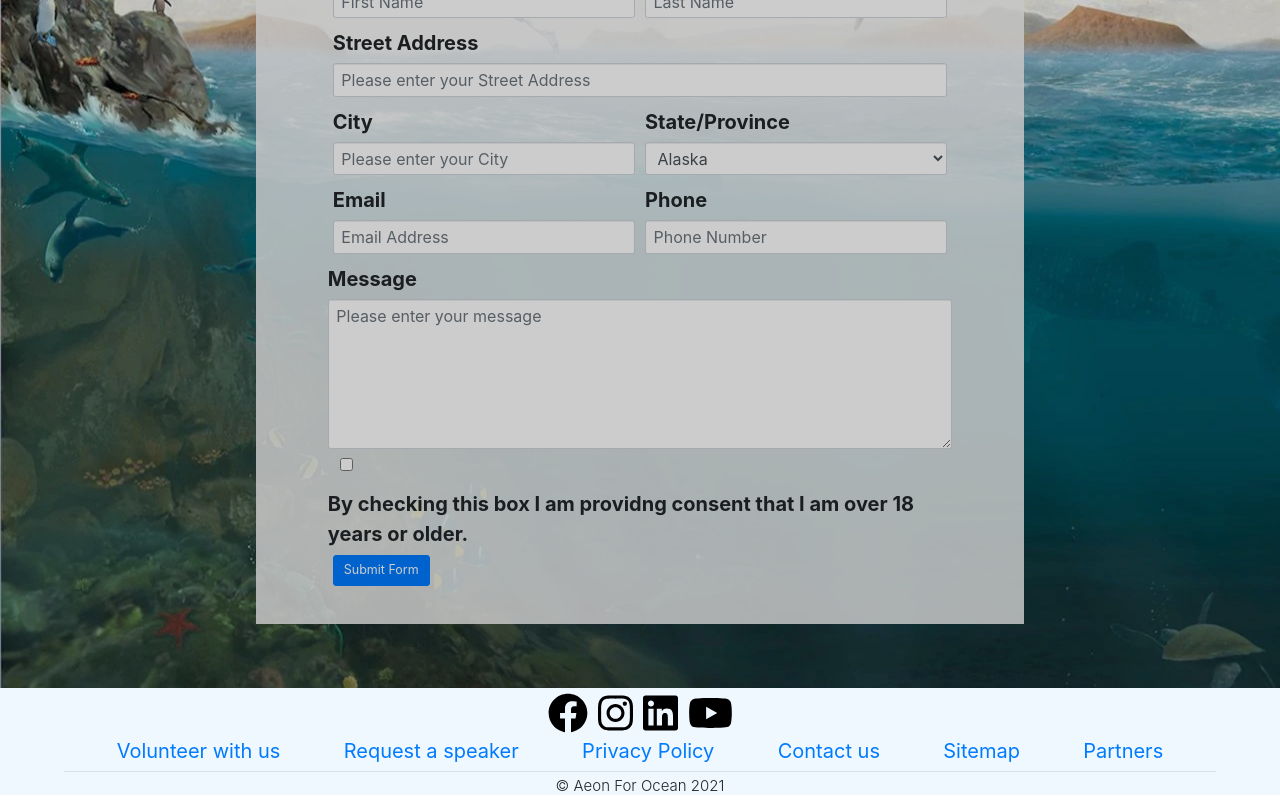
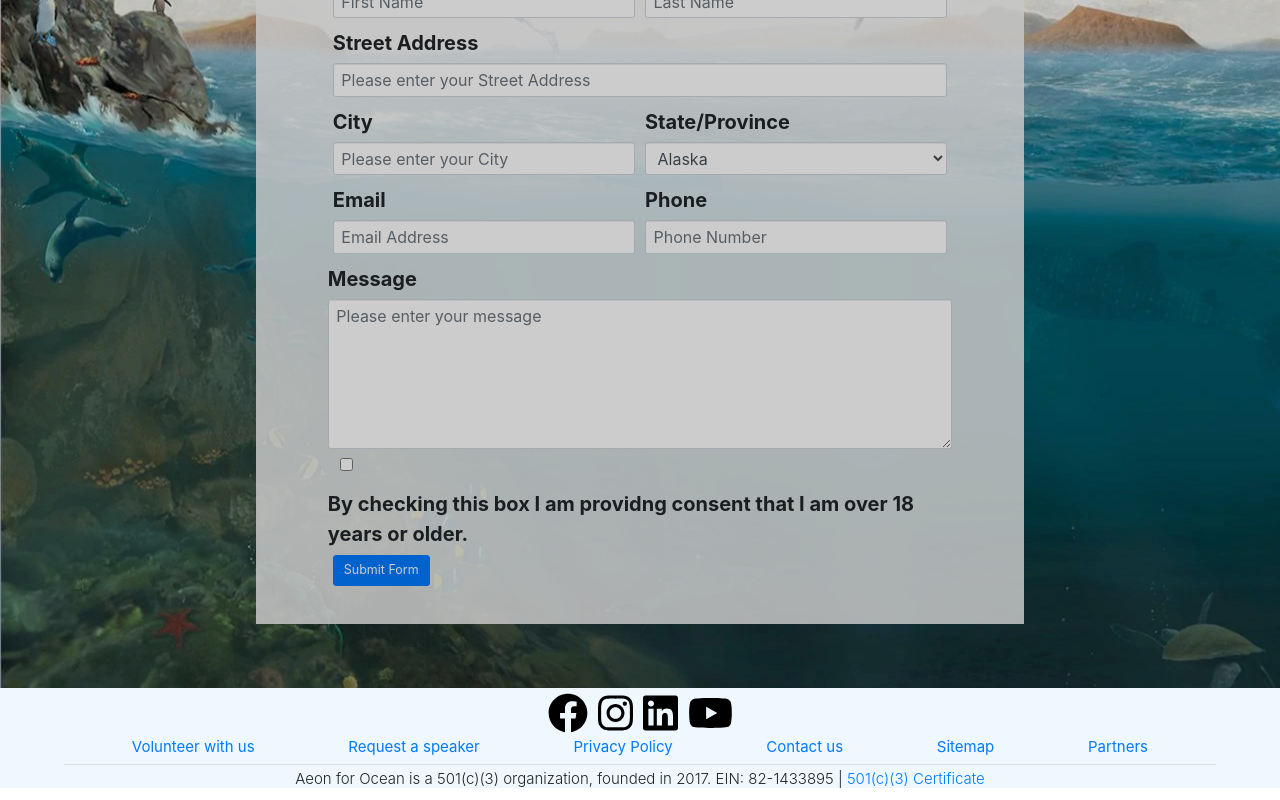
Before and after one commit to aeonforocean/NewWebsiteDesign, a React (Create React App) app: page /request-speaker in a window 1280 px wide. Shown: the part 292-1092 px from the top of the page. Built offline with nearby package versions, Linux system fonts and the light colour scheme.

Commit message:
footer tweaks

```diff
--- a/src/components/Footer/index.jsx
+++ b/src/components/Footer/index.jsx
@@ -2,6 +2,7 @@ import React from "react";
 import { Container, Row, Col } from "react-bootstrap";
 import { FontAwesomeIcon } from "@fortawesome/react-fontawesome";
 import { faFacebook, faInstagram, faLinkedin, faYoutube } from "@fortawesome/free-brands-svg-icons";
+import certificate from '../../docs/501c3_DeterminationLetter.pdf';
 
 function Footer() {
     return (
@@ -37,7 +38,7 @@ function Footer() {
                 </Row>
             </Container>
             <hr></hr>
-            <h4 class="text-center">© Aeon For Ocean 2021</h4>
+            <h4 class="text-center">Aeon for Ocean is a 501(c)(3) organization, founded in 2017. EIN: 82-1433895 | <a href={certificate} target="blank">501(c)(3) Certificate</a></h4>
         </footer>
     )
 }
--- a/src/index.css
+++ b/src/index.css
@@ -47,6 +47,7 @@ footer {
 
 .footer-links{
   margin: auto;
+  font-size: 1.5rem;
 }
 
 hr {
```
Also changed, not shown: 2 other files (tests, documents, lock files or other folders).
